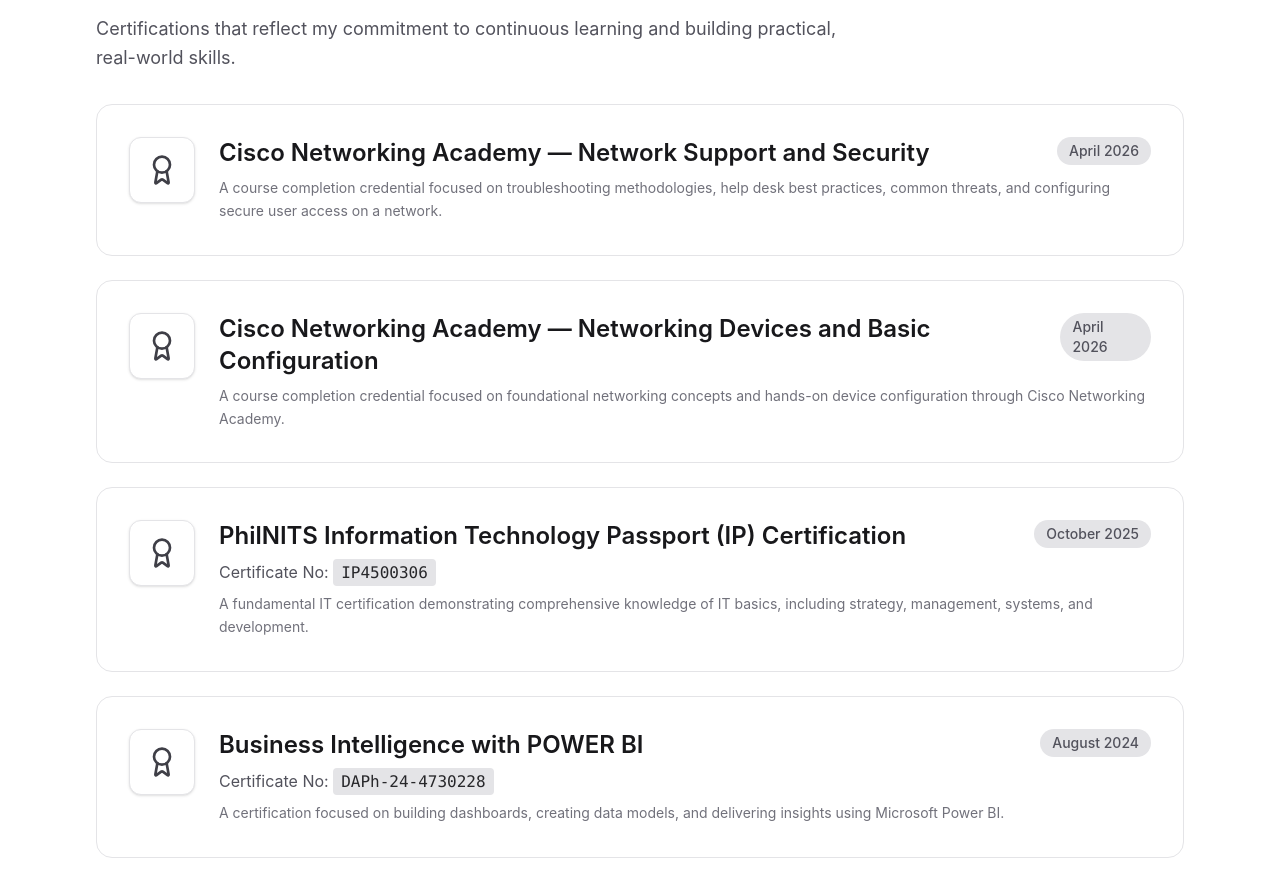
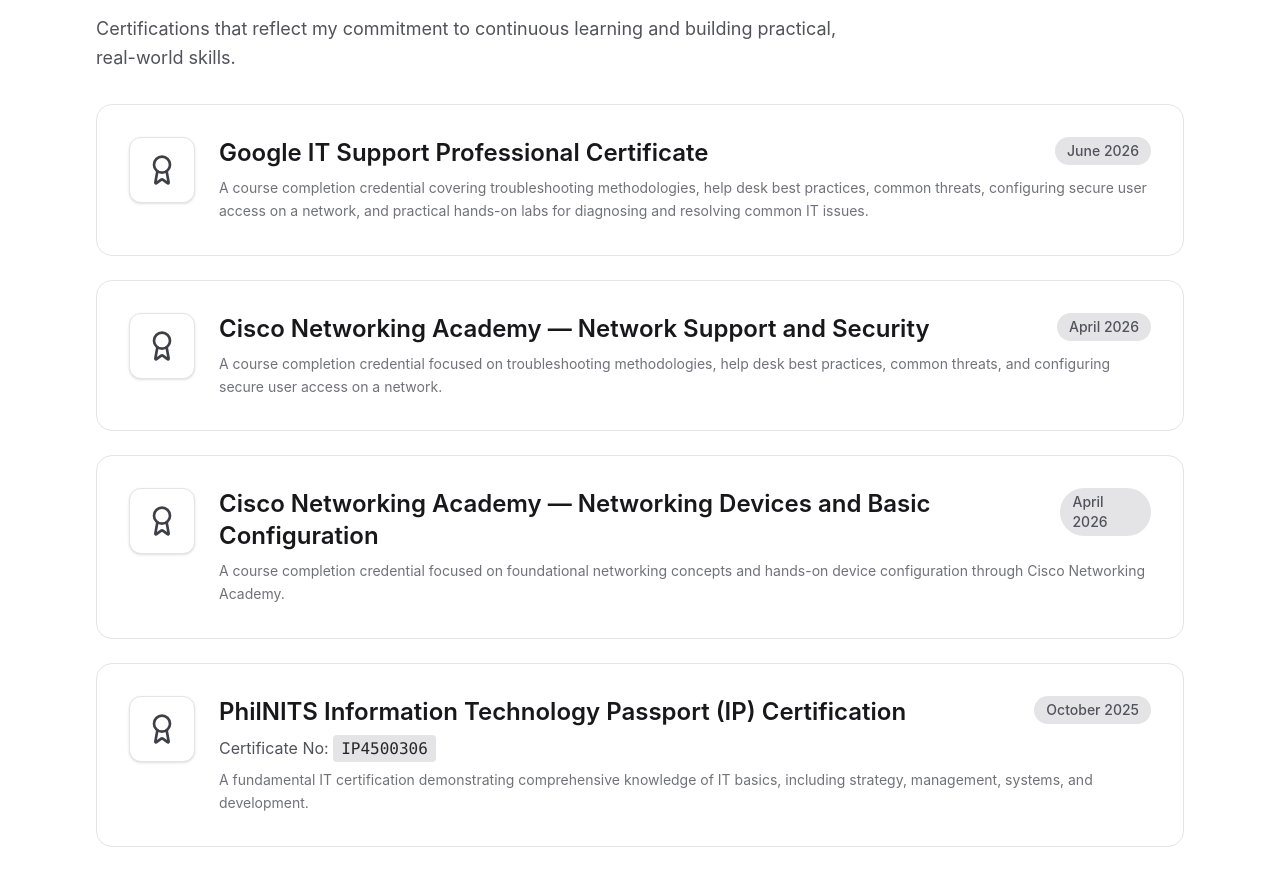
Before and after one commit to KngCd/Portfolio, a React (Vite) app: page / in a window 1280 px wide. Shown: the part 5900-6770 px from the top of the page. Built offline with nearby package versions, Linux system fonts and the light colour scheme.

Commit message:
Add Google IT Support Professional Certificate to Certifications component

```diff
--- a/src/app/components/Certifications.tsx
+++ b/src/app/components/Certifications.tsx
@@ -8,6 +8,12 @@
   const isInView = useInView(ref, { once: true, amount: 0.3 });
 
   const certifications = [
+    {
+      title: 'Google IT Support Professional Certificate',
+      date: 'June 2026',
+      description:
+        'A course completion credential covering troubleshooting methodologies, help desk best practices, common threats, configuring secure user access on a network, and practical hands-on labs for diagnosing and resolving common IT issues.',
+    },
     {
       title: 'Cisco Networking Academy — Network Support and Security',
       date: 'April 2026',
```
